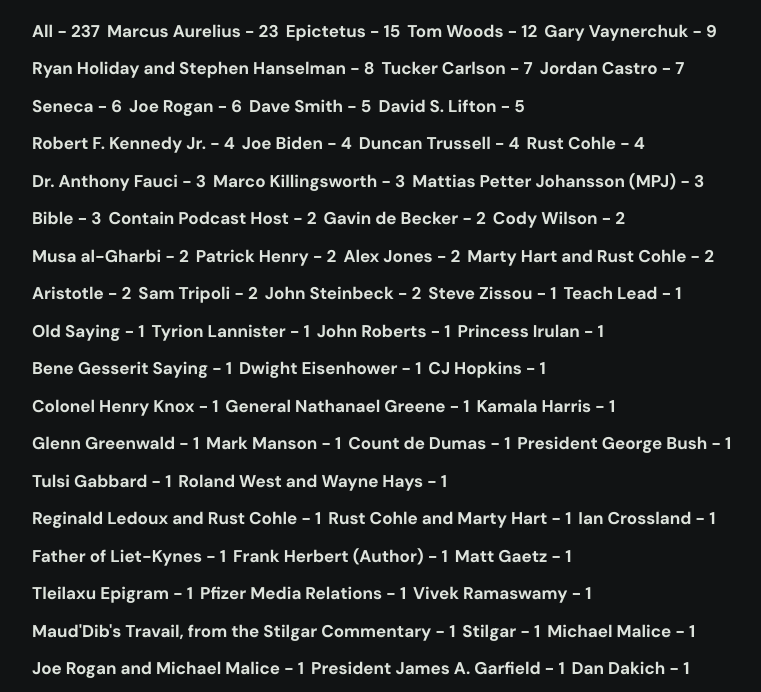
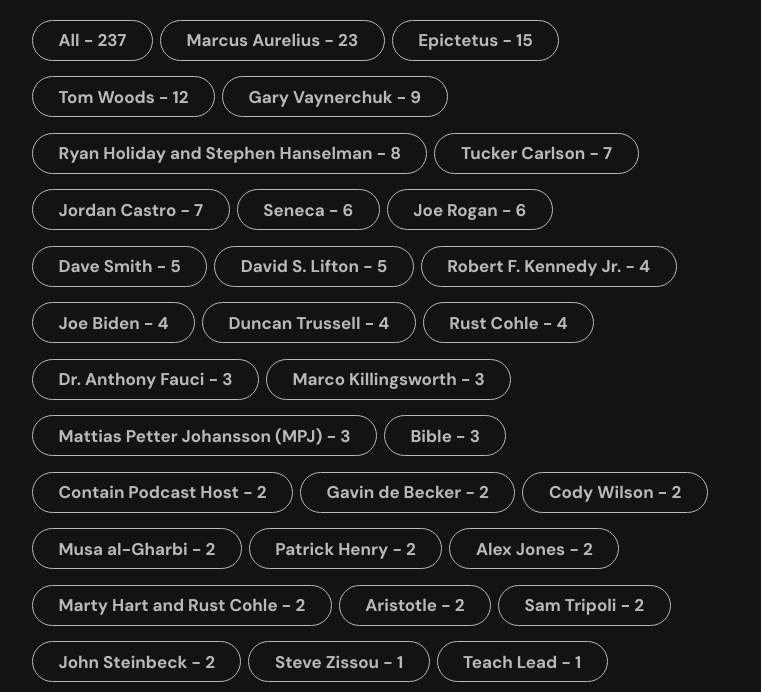
Before and after one commit to mattbatman/nootropic-cat-treats, an Astro site: page /quotees in a window 1280 px wide. Shown: the part 88-780 px from the top of the page, without its empty margins (258-1019 px from the left). Built offline with nearby package versions, Linux system fonts and the light colour scheme; Astro itself is replaced by a stand-in of ours.

Commit message:
Pill style buttons

```diff
--- a/src/layouts/Layout.astro
+++ b/src/layouts/Layout.astro
@@ -344,7 +344,14 @@
   }
 
   .quotees-list li a {
-    color: var(--white);
+    display: inline-flex;
+    align-items: center;
+    justify-content: center;
+    background-color: transparent;
+    border-radius: 50px;
+    border: 1px solid var(--white-alt);
+    padding: 0.5rem 1.5rem;
+    color: var(--white-alt);
   }
 
   @media (min-width: 450px) {
```
